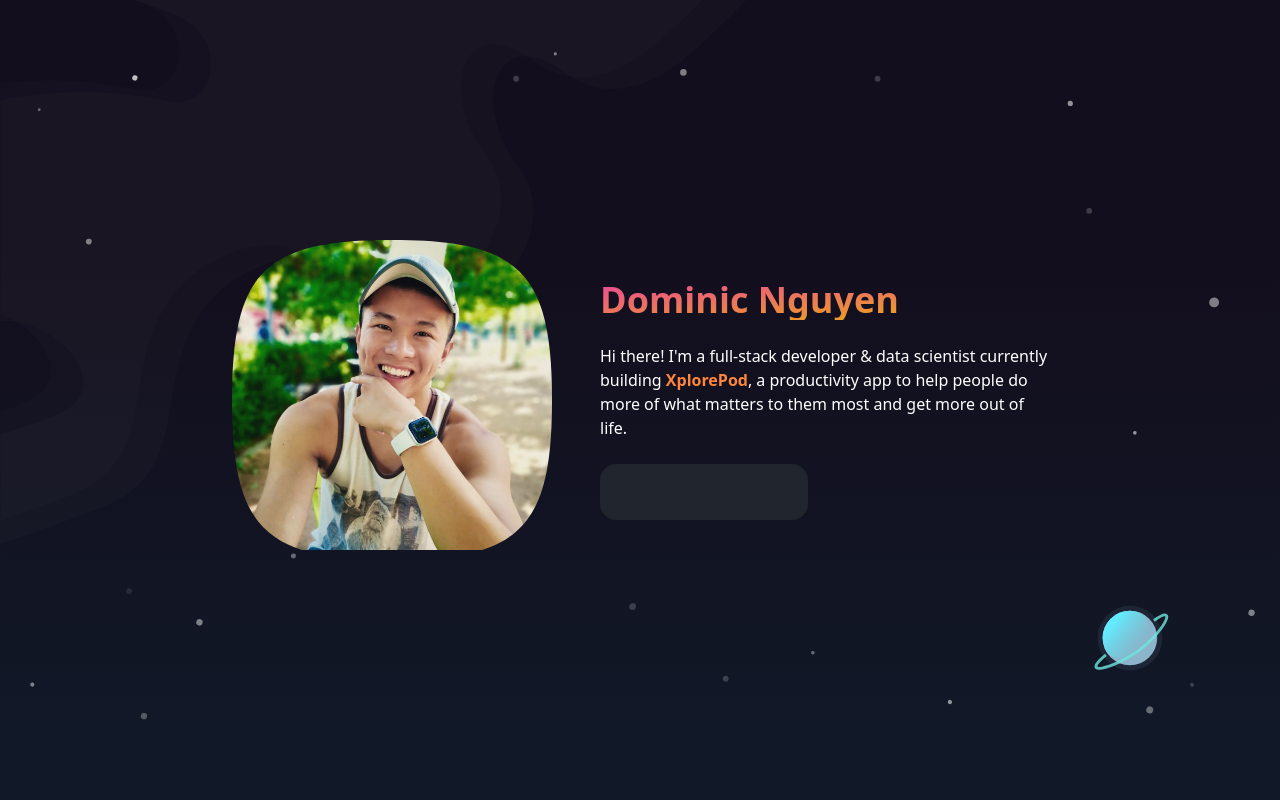
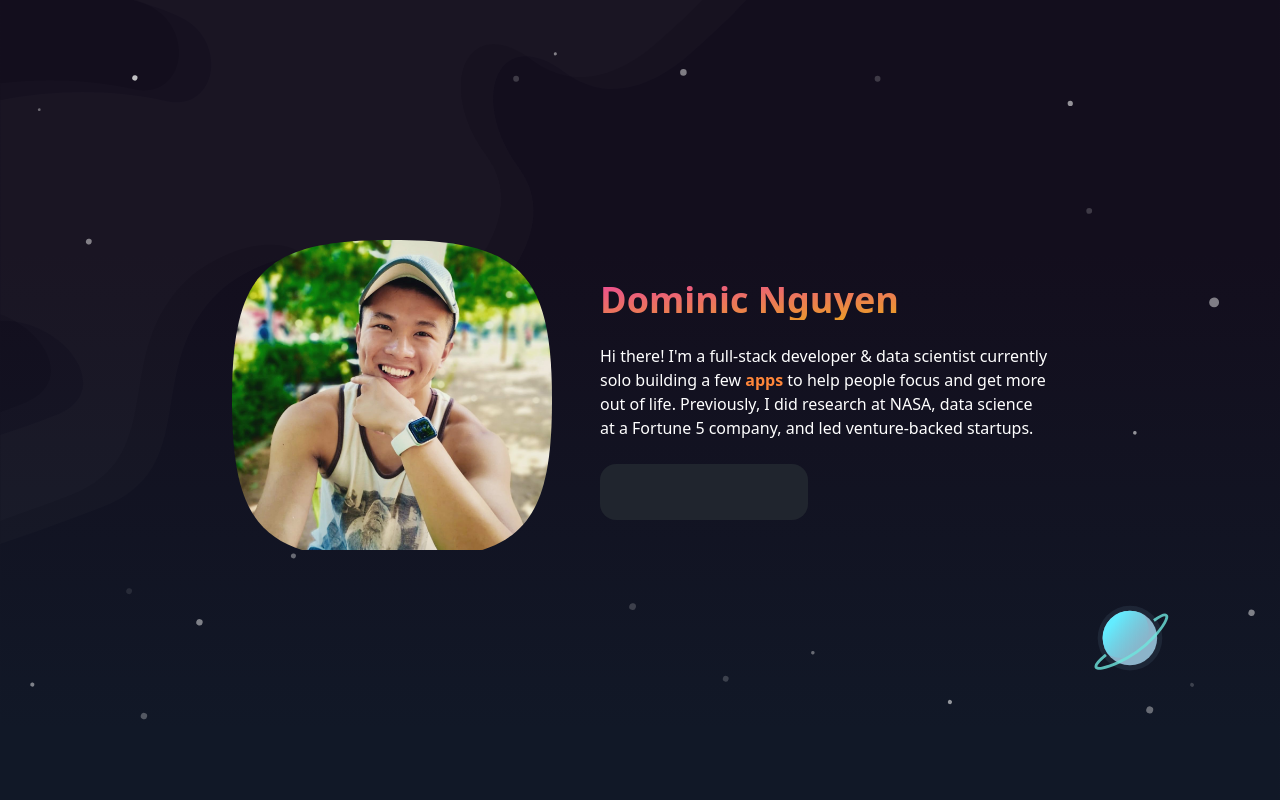
Before and after one commit to domwon/personal-svelte, a SvelteKit app: page / in a window 1280 px wide. Shown: the top 800 px of the page. Built offline with nearby package versions, Linux system fonts and the light colour scheme; some icons are missing.

Commit message:
Link main page to apps page

```diff
--- a/src/routes/+page.svelte
+++ b/src/routes/+page.svelte
@@ -114,9 +114,9 @@
 		<div class="md:pl-8">
 			<h1 class="text-4xl font-bold hiddenLeft text-gradient">Dominic Nguyen</h1>
 			<p class="py-6 max-w-md hiddenBottom text-white">
-				Hi there! I'm a full-stack developer & data scientist currently building
-				<Link name="XplorePod" link="https://xplorepod.com" />, a productivity app to help people do
-				more of what matters to them most and get more out of life.
+				Hi there! I'm a full-stack developer & data scientist currently solo building a few
+				<Link name="apps" link="/apps" /> to help people focus and get more out of life. Previously, I did
+				research at NASA, data science at a Fortune 5 company, and led venture-backed startups.
 			</p>
 
 			<ul class="menu menu-horizontal bg-base-300 p-2 rounded-box hiddenLeft">
@@ -253,14 +253,11 @@
 					Area 4: Tech-Driven Greener Energy
 				</h2>
 				<p class="text-pd hiddenLeft">
-					None of the above endeavors matter if we don't preserve our planet. Having
-					worked several years at <Link
-						name="ExxonMobil"
-						link="https://exxonmobil.com"
-						color="success"
-					/>, I've learned how vital energy is to power modern everyday life. Yet, digital
-					innovation and new technologies should be leveraged to make energy more sustainable and
-					not only to meet demand.
+					None of the above endeavors matter if we don't preserve our planet. Having worked several
+					years at <Link name="ExxonMobil" link="https://exxonmobil.com" color="success" />, I've
+					learned how vital energy is to power modern everyday life. Yet, digital innovation and new
+					technologies should be leveraged to make energy more sustainable and not only to meet
+					demand.
 					<br /><br />
 					The transition to cleaner energy needs to happen at several layers, both through reducing emissions
 					in established industries such as oil & gas and developing new technologies and systems where
@@ -279,8 +276,8 @@
 >
 	<div class="hero-content flex-col lg:flex-row mb-5">
 		<div class="md:pl-8 mt-10">
-			<h1 class="text-3xl font-bold text-white">Design Portfolio</h1>
-			<p class="text-pd mb-2" />
+			<h1 class="text-3xl font-bold text-white">Projects</h1>
+			<p class="text-pd mb-2">See current apps <Link name="here" link="/apps" /></p>
 
 			<div class="container text-pd">
 				<div class="flex flex-wrap -mx-1 lg:-mx-4">
```
